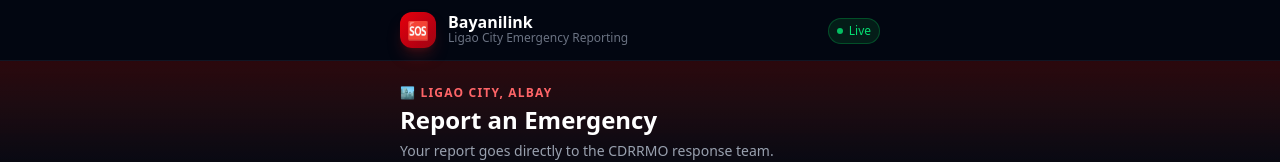
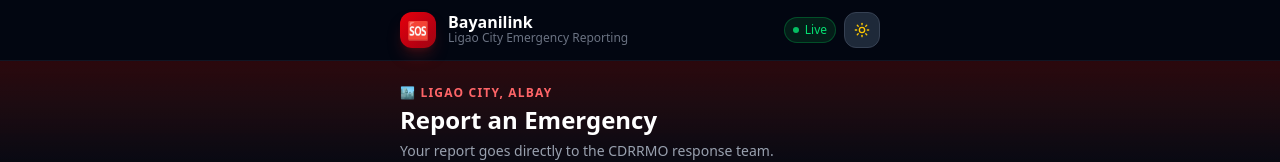
Before and after one commit to KuraiKutsuki/BayaniLink, a Next.js app: page / in a window 1280 px wide. Shown: the top 162 px of the page. Built offline with nearby package versions, Linux system fonts and the light colour scheme; no server answers.

Commit message:
feat: Add dark/light mode toggle with next-themes

```diff
--- a/package.json
+++ b/package.json
@@ -12,6 +12,7 @@
     "@supabase/supabase-js": "^2.108.2",
     "lucide-react": "^1.21.0",
     "next": "16.2.9",
+    "next-themes": "^0.4.6",
     "react": "19.2.4",
     "react-dom": "19.2.4"
   },
--- a/src/app/globals.css
+++ b/src/app/globals.css
@@ -3,6 +3,11 @@
 @layer base {
   :root {
     --font-inter: 'Inter', sans-serif;
+    color-scheme: dark;
+  }
+
+  .light {
+    color-scheme: light;
   }
 
   * {
@@ -15,15 +20,32 @@
 
   body {
     font-family: var(--font-inter), sans-serif;
+    -webkit-font-smoothing: antialiased;
+    -moz-osx-font-smoothing: grayscale;
+    transition: background-color 0.3s ease, color 0.3s ease;
+  }
+
+  /* Dark mode (default) */
+  :root body,
+  .dark body {
     background-color: #030712;
     color: #f9fafb;
-    -webkit-font-smoothing: antialiased;
-    -moz-osx-font-smoothing: grayscale;
+  }
+
+  /* Light mode overrides */
+  .light body {
+    background-color: #f8fafc;
+    color: #0f172a;
   }
 
   select option {
     background-color: #1f2937;
     color: #f9fafb;
+  }
+
+  .light select option {
+    background-color: #ffffff;
+    color: #0f172a;
   }
 }
 
--- a/src/app/layout.tsx
+++ b/src/app/layout.tsx
@@ -1,6 +1,7 @@
 import type { Metadata, Viewport } from 'next'
 import { Inter } from 'next/font/google'
 import './globals.css'
+import { ThemeProvider } from '@/components/ThemeProvider'
 
 const inter = Inter({ subsets: ['latin'], variable: '--font-inter' })
 
@@ -18,9 +19,11 @@ export const viewport: Viewport = {
 
 export default function RootLayout({ children }: { children: React.ReactNode }) {
   return (
-    <html lang="en" className={inter.variable}>
-      <body className="bg-gray-950 font-sans antialiased min-h-screen">
-        {children}
+    <html lang="en" className={inter.variable} suppressHydrationWarning>
+      <body className="bg-gray-950 dark:bg-gray-950 light:bg-white font-sans antialiased min-h-screen transition-colors duration-300">
+        <ThemeProvider>
+          {children}
+        </ThemeProvider>
       </body>
     </html>
   )
--- a/src/app/page.tsx
+++ b/src/app/page.tsx
@@ -1,38 +1,45 @@
 import CitizenForm from '@/components/CitizenForm'
 import QuickDial from '@/components/QuickDial'
+import ThemeToggle from '@/components/ThemeToggle'
 
 export default function Home() {
   return (
-    <main className="min-h-screen bg-gray-950">
+    <main className="min-h-screen bg-gray-950 dark:bg-gray-950 light:bg-slate-50 transition-colors duration-300">
       {/* Header */}
-      <header className="sticky top-0 z-30 bg-gray-950/80 backdrop-blur-md border-b border-gray-800/50">
+      <header className="sticky top-0 z-30 bg-gray-950/80 dark:bg-gray-950/80 light:bg-white/80 backdrop-blur-md border-b border-gray-800/50 dark:border-gray-800/50 light:border-gray-200/80 transition-colors duration-300">
         <div className="max-w-lg mx-auto px-4 py-3 flex items-center gap-3">
           <div className="w-9 h-9 rounded-xl bg-gradient-to-br from-red-600 to-red-800 flex items-center justify-center shadow-lg shadow-red-900/40">
             <span className="text-lg">🆘</span>
           </div>
           <div>
-            <h1 className="text-white font-bold text-base leading-none">Bayanilink</h1>
-            <p className="text-gray-500 text-xs">Ligao City Emergency Reporting</p>
+            <h1 className="text-white dark:text-white light:text-gray-900 font-bold text-base leading-none transition-colors duration-300">
+              Bayanilink
+            </h1>
+            <p className="text-gray-500 dark:text-gray-500 light:text-gray-500 text-xs">
+              Ligao City Emergency Reporting
+            </p>
           </div>
-          <div className="ml-auto">
-            <span className="inline-flex items-center gap-1.5 px-2 py-1 rounded-full bg-green-900/30 border border-green-500/30 text-green-400 text-xs font-medium">
-              <span className="w-1.5 h-1.5 rounded-full bg-green-400 animate-pulse" />
+          {/* Right side: Live badge + Theme toggle */}
+          <div className="ml-auto flex items-center gap-2">
+            <span className="inline-flex items-center gap-1.5 px-2 py-1 rounded-full bg-green-900/30 dark:bg-green-900/30 light:bg-green-100 border border-green-500/30 dark:border-green-500/30 light:border-green-400/50 text-green-400 dark:text-green-400 light:text-green-700 text-xs font-medium transition-colors duration-300">
+              <span className="w-1.5 h-1.5 rounded-full bg-green-400 dark:bg-green-400 light:bg-green-600 animate-pulse" />
               Live
             </span>
+            <ThemeToggle />
           </div>
         </div>
       </header>
 
       {/* Hero Banner */}
-      <div className="relative bg-gradient-to-b from-red-950/60 to-gray-950 border-b border-gray-800/50">
+      <div className="relative bg-gradient-to-b from-red-950/60 dark:from-red-950/60 light:from-red-100/80 to-gray-950 dark:to-gray-950 light:to-slate-50 border-b border-gray-800/50 dark:border-gray-800/50 light:border-red-100 transition-colors duration-300">
         <div className="max-w-lg mx-auto px-4 py-6">
-          <p className="text-red-400 text-xs font-semibold uppercase tracking-widest mb-1">
+          <p className="text-red-400 dark:text-red-400 light:text-red-600 text-xs font-semibold uppercase tracking-widest mb-1">
             🏙️ Ligao City, Albay
           </p>
-          <h2 className="text-2xl font-extrabold text-white leading-tight">
+          <h2 className="text-2xl font-extrabold text-white dark:text-white light:text-gray-900 leading-tight transition-colors duration-300">
             Report an Emergency
           </h2>
-          <p className="text-gray-400 text-sm mt-1.5">
+          <p className="text-gray-400 dark:text-gray-400 light:text-gray-600 text-sm mt-1.5 transition-colors duration-300">
             Your report goes directly to the CDRRMO response team.
           </p>
         </div>
--- /dev/null
+++ b/src/components/ThemeProvider.tsx
@@ -0,0 +1,16 @@
+'use client'
+
+import { ThemeProvider as NextThemesProvider } from 'next-themes'
+
+export function ThemeProvider({ children }: { children: React.ReactNode }) {
+  return (
+    <NextThemesProvider
+      attribute="class"
+      defaultTheme="dark"
+      enableSystem={false}
+      disableTransitionOnChange={false}
+    >
+      {children}
+    </NextThemesProvider>
+  )
+}
--- /dev/null
+++ b/src/components/ThemeToggle.tsx
@@ -0,0 +1,41 @@
+'use client'
+
+import { useTheme } from 'next-themes'
+import { useEffect, useState } from 'react'
+import { Sun, Moon } from 'lucide-react'
+
+export default function ThemeToggle() {
+  const { theme, setTheme } = useTheme()
+  const [mounted, setMounted] = useState(false)
+
+  // Avoid hydration mismatch — only render after mount
+  useEffect(() => setMounted(true), [])
+
+  if (!mounted) {
+    return <div className="w-9 h-9" />
+  }
+
+  const isDark = theme === 'dark'
+
+  return (
+    <button
+      id="theme-toggle-btn"
+      onClick={() => setTheme(isDark ? 'light' : 'dark')}
+      aria-label={isDark ? 'Switch to light mode' : 'Switch to dark mode'}
+      className={`
+        w-9 h-9 rounded-xl flex items-center justify-center transition-all duration-300
+        border hover:scale-110 active:scale-95
+        ${isDark
+          ? 'bg-gray-800 border-gray-700 text-yellow-400 hover:bg-gray-700 hover:border-gray-600'
+          : 'bg-amber-50 border-amber-200 text-amber-600 hover:bg-amber-100'
+        }
+      `}
+    >
+      {isDark ? (
+        <Sun size={16} className="transition-transform duration-300 rotate-0" />
+      ) : (
+        <Moon size={16} className="transition-transform duration-300" />
+      )}
+    </button>
+  )
+}
```
Also changed, not shown: src/components/CitizenForm.tsx (+32 -28 lines), 1 other file (tests, documents, lock files or other folders).
